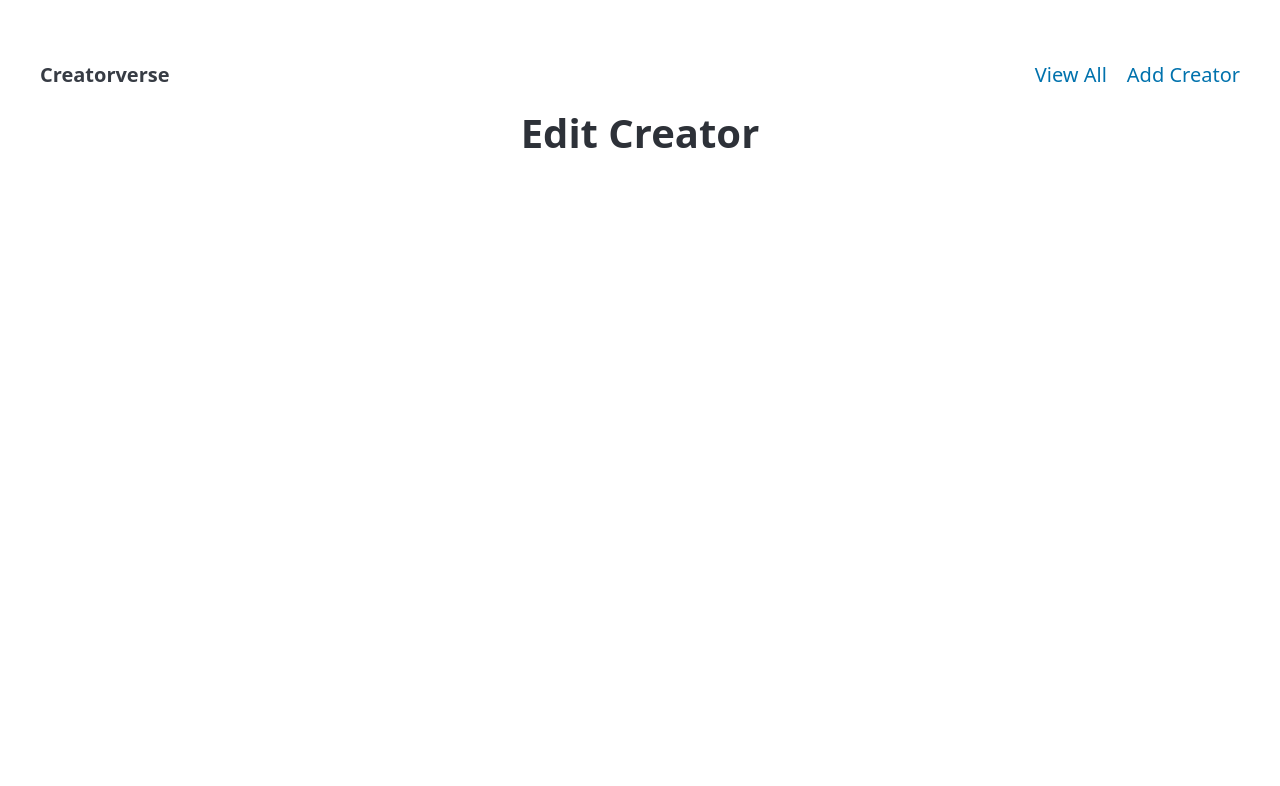
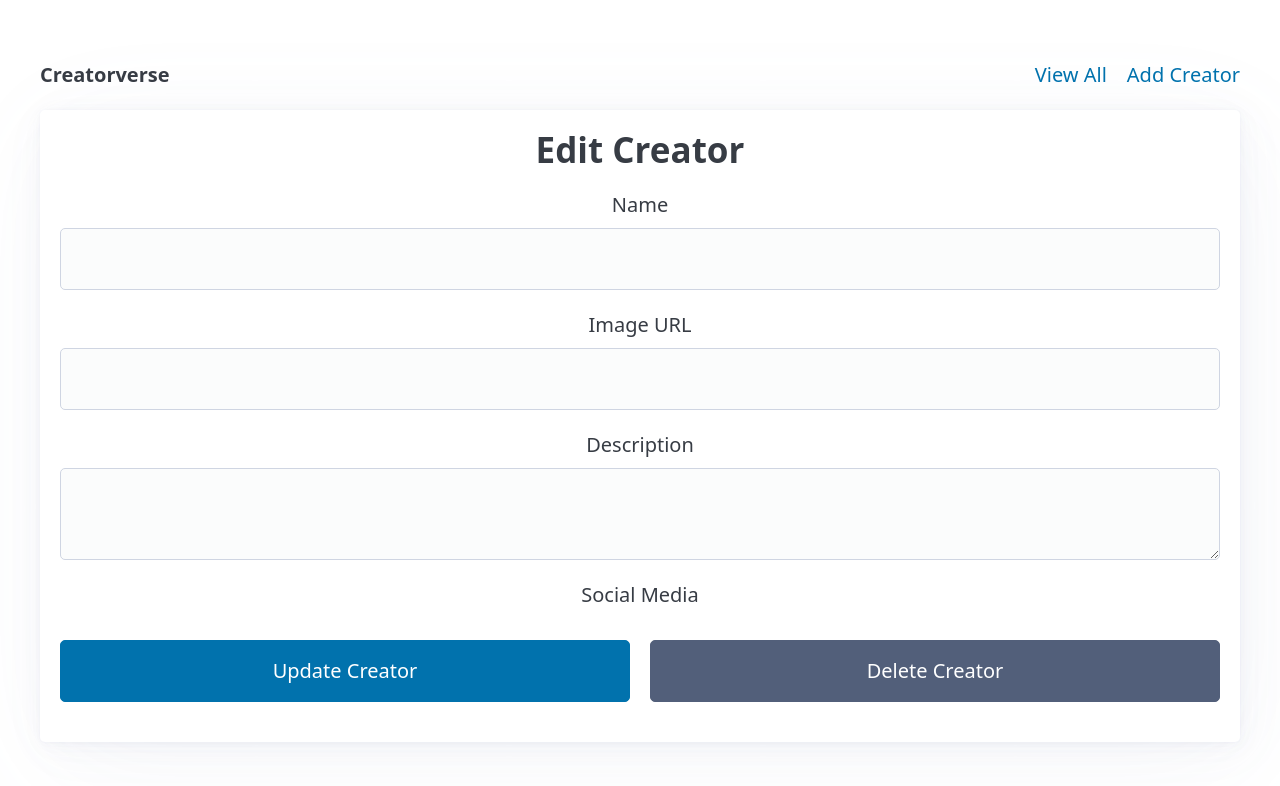
Before and after one commit to tasmiachow/codepath-prework, a React (Vite) app in the folder creatorverse/: page /edit/1 in a window 1280 px wide. Shown: the top 786 px of the page. Built offline with nearby package versions, Linux system fonts and the light colour scheme; no server answers; the database is empty.

Commit message:
edit form Closes #3

```diff
--- a/creatorverse/src/App.jsx
+++ b/creatorverse/src/App.jsx
@@ -40,6 +40,33 @@ function App() {
     }
   };
 
+  const handleUpdateCreator = async (creatorId, updatedCreator) => {
+    const { error } = await supabase
+      .from('creators')
+      .update(updatedCreator)
+      .eq('id', creatorId);
+
+    if (error) {
+      console.error('Error updating creator:', error);
+    } else {
+      setCreators(prevCreators =>
+        prevCreators.map(c => (c.id === creatorId ? { ...c, ...updatedCreator } : c))
+      );
+    }
+  };
+
+  const handleDeleteCreator = async (creatorId) => {
+    const { error } = await supabase
+      .from('creators')
+      .delete()
+      .eq('id', creatorId);
+
+    if (error) {
+      console.error('Error deleting creator:', error);
+    } else {
+      setCreators(prevCreators => prevCreators.filter(c => c.id !== creatorId));
+    }
+  };
 
   return (
     <Router>
@@ -61,7 +88,10 @@ function App() {
           <Route path="/add" element={<AddCreator onAddCreator={handleAddCreator} />} />
 
           <Route path="/view/:creatorId" element={<ViewCreator creators={creators} />} />
-          <Route path="/edit/:creatorId" element={<EditCreator creators={creators} />} />
+          <Route
+            path="/edit/:creatorId"
+            element={<EditCreator creators={creators} onUpdateCreator={handleUpdateCreator} onDeleteCreator={handleDeleteCreator} />}
+          />
         </Routes>
       </main>
     </Router>
--- a/creatorverse/src/components/Card.jsx
+++ b/creatorverse/src/components/Card.jsx
@@ -13,10 +13,8 @@ function Card({ id, name, description, imageURL, youtube, twitter, instagram })
 
         <div
             className={styles.cardBox}
-            style={{ backgroundImage: `url(${imageURL})`,
-            backgroundPosition: 'center',
-            backgroundSize: 'cover',
-            backgroundRepeat: 'no-repeat' }}
+            style={{ '--card-bg-image': `url(${imageURL})`
+             }}
         >
             <div className={styles.toolButtons}>
                 <IconButton component={Link} to={`/view/${id}`} aria-label="view creator">
--- a/creatorverse/src/components/Card.module.css
+++ b/creatorverse/src/components/Card.module.css
@@ -7,16 +7,40 @@
     border: 2px solid #ccc;
     color: white;
     box-shadow: 0 4px 30px rgba(255, 255, 0, 0.1);
+    background-position: center;
+    background-size: cover;
+    background-repeat: no-repeat;
+    position: relative;
+    overflow: hidden;
+}
+
+.cardBox::before {
+    content: "";
+    position: absolute;
+    top: 0;
+    left: 0;
+    width: 100%;
+    height: 100%;
+    background-image: var(--card-bg-image);
+    background-position: center;
+    background-size: cover;
+    background-repeat: no-repeat;
+    opacity: 0.6;
+    z-index: -1;
 }
 
 .cardContainer {
+    position: relative;
+    z-index: 1;
+    padding: 1rem;
+    background-color: rgba(65, 65, 51, 0.2);
     display: flex;
     flex-direction: column;
     justify-content: center;
 }
 
 .cardContainer h1 {
-    color: rgb(110, 27, 99);
+    color: rgb(214, 91, 198);
     text-transform: uppercase;
     font-size: 2rem;
     text-shadow: -1px -1px 0 #000, /* Top-left shadow */
@@ -24,14 +48,16 @@
                -1px 1px 0 #000,  /* Bottom-left shadow */
                1px 1px 0 #000;   /* Bottom-right shadow */
 
-
 }
 
 .cardContainer p {
     font-size: 1.5rem;
     text-align: left;
-    background-color: rgba(65, 65, 51, 0.2);
     color: #ffffff;
+    display: -webkit-box;
+    -webkit-line-clamp: 3;
+    -webkit-box-orient: vertical;
+    overflow: hidden;
 }
 
 .toolButtons {
--- a/creatorverse/src/pages/EditCreator.jsx
+++ b/creatorverse/src/pages/EditCreator.jsx
@@ -1,13 +1,68 @@
+import { useState, useEffect } from "react";
+import { useParams, useNavigate } from 'react-router-dom';
+import '@picocss/pico/css/pico.min.css';
+
+function EditCreator({ creators, onUpdateCreator, onDeleteCreator }) {
+  const { creatorId } = useParams();
+  const navigate = useNavigate();
+
+  const [creator, setCreator] = useState({
+    name: '', imageURL: '', description: '',
+    youtube: '', twitter: '', instagram: ''
+  });
 
 
+  useEffect(() => {
+    const existingCreator = creators.find(c => c.id === parseInt(creatorId));
+    if (existingCreator) {
+      setCreator(existingCreator);
+    }
+  }, [creators, creatorId]);
 
-function EditCreator(){
-    return(
-        <>
+  const handleChange = (event) => {
+    const { name, value } = event.target;
+    setCreator(prev => ({ ...prev, [name]: value }));
+  };
 
-        <h1> Edit Creator</h1>
-        </>
-    );
+  const handleUpdate = async (event) => {
+    event.preventDefault();
+    await onUpdateCreator(parseInt(creatorId), creator);
+    navigate('/');
+  };
+
+  const handleDelete = async () => {
+    if (window.confirm("Are you sure you want to delete this creator?")) {
+      await onDeleteCreator(parseInt(creatorId));
+      navigate('/');
+    }
+  };
+
+  return (
+    <article>
+      <h2>Edit Creator</h2>
+      <form onSubmit={handleUpdate}>
+
+        <label>Name</label>
+        <input name="name" value={creator.name} onChange={handleChange} required />
+
+        <label>Image URL</label>
+        <input name="imageURL" value={creator.imageURL} onChange={handleChange} required />
+
+        <label>Description</label>
+        <textarea name="description" value={creator.description} onChange={handleChange} required />
+
+        <fieldset>
+          <legend>Social Media</legend>
+
+        </fieldset>
+
+        <div className="grid">
+          <button type="submit">Update Creator</button>
+          <button type="button" className="secondary" onClick={handleDelete}>Delete Creator</button>
+        </div>
+      </form>
+    </article>
+  );
 }
 
 export default EditCreator;
```
